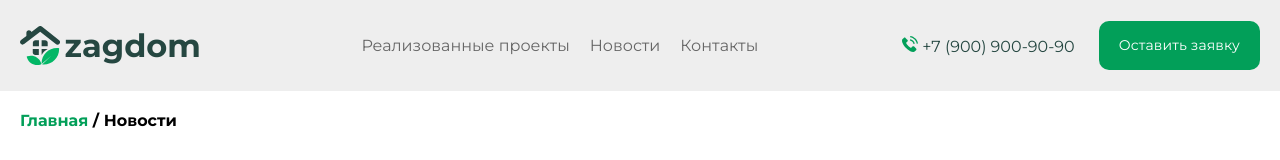
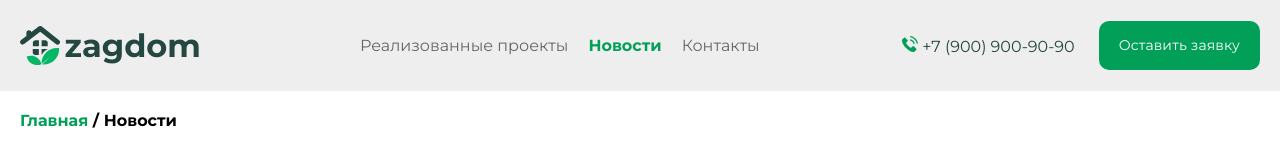
Before and after one commit to topi768/delme, a Nuxt app: page /news in a window 1280 px wide. Shown: the top 160 px of the page. Built offline with nearby package versions, Linux system fonts and the light colour scheme.

Commit message:
color select nav in header

```diff
--- a/components/UI/Header.vue
+++ b/components/UI/Header.vue
@@ -8,34 +8,64 @@
     <nav class="header__item">
       <ul>
         <li>
-          <NuxtLink to="#">Реализованные проекты</NuxtLink>
+          <NuxtLink :to="'№'" :class="{ active: route.path === '/projects' }"
+            >Реализованные проекты</NuxtLink
+          >
         </li>
         <li>
-          <NuxtLink to="#">Новости</NuxtLink>
+          <NuxtLink :to="'/news'" :class="{ active: route.path === '/news' }"
+            >Новости</NuxtLink
+          >
         </li>
         <li>
-          <NuxtLink to="#">Контакты</NuxtLink>
+          <NuxtLink
+            :to="'/contacts'"
+            :class="{ active: route.path === '/contacts' }"
+            >Контакты</NuxtLink
+          >
         </li>
       </ul>
     </nav>
+
     <div class="header__item phone">
       <a class="phone__link" href="+7 (900) 900-90-90">+7 (900) 900-90-90</a>
       <UIButtonsMyButton>Оставить заявку</UIButtonsMyButton>
     </div>
+
     <div class="draver"><Draver /></div>
   </header>
 </template>
 
 <script setup lang="ts">
+import { useRouter, useRoute } from 'vue-router';
+
 const router = useRouter();
+const route = useRoute();
 
 function goHome() {
   router.push('/');
 }
 </script>
 <style scoped lang="scss">
-// $breakpoint-lg: 992px;
+nav ul li a {
+  text-decoration: none;
+  margin: 0;
+  padding: 0;
+  margin-right: 20px;
+  transition: all 0.3s ease;
 
+  &.active {
+    color: $color-primary;
+    font-weight: 600;
+  }
+  &:hover {
+    opacity: 0.5;
+  }
+}
+
+.logo {
+  cursor: pointer;
+}
 header {
   background-color: #eee;
   display: flex;
@@ -90,7 +120,6 @@ header {
     .logo {
       display: flex;
       flex-wrap: nowrap;
-      cursor: pointer !important;
     }
   }
 
```
